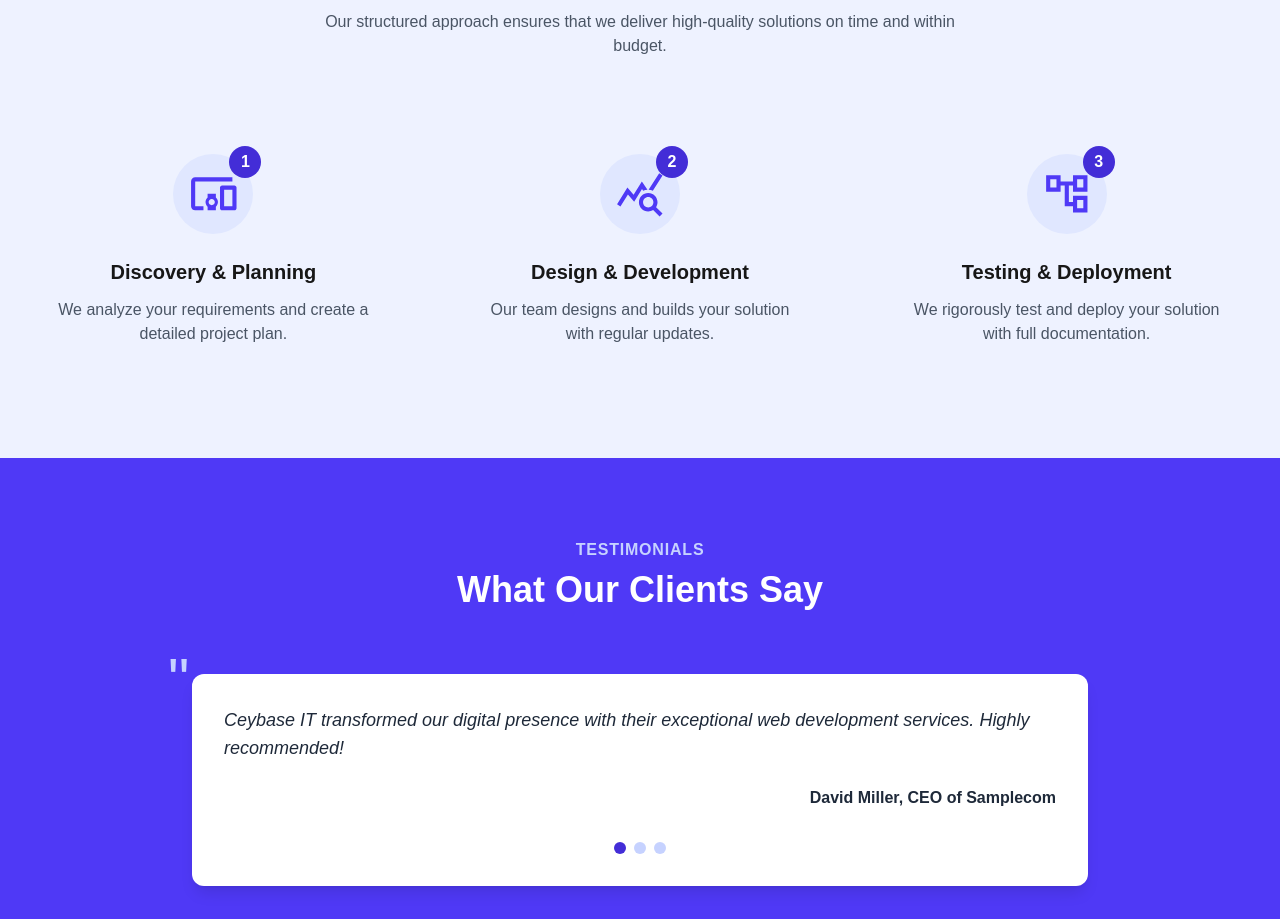
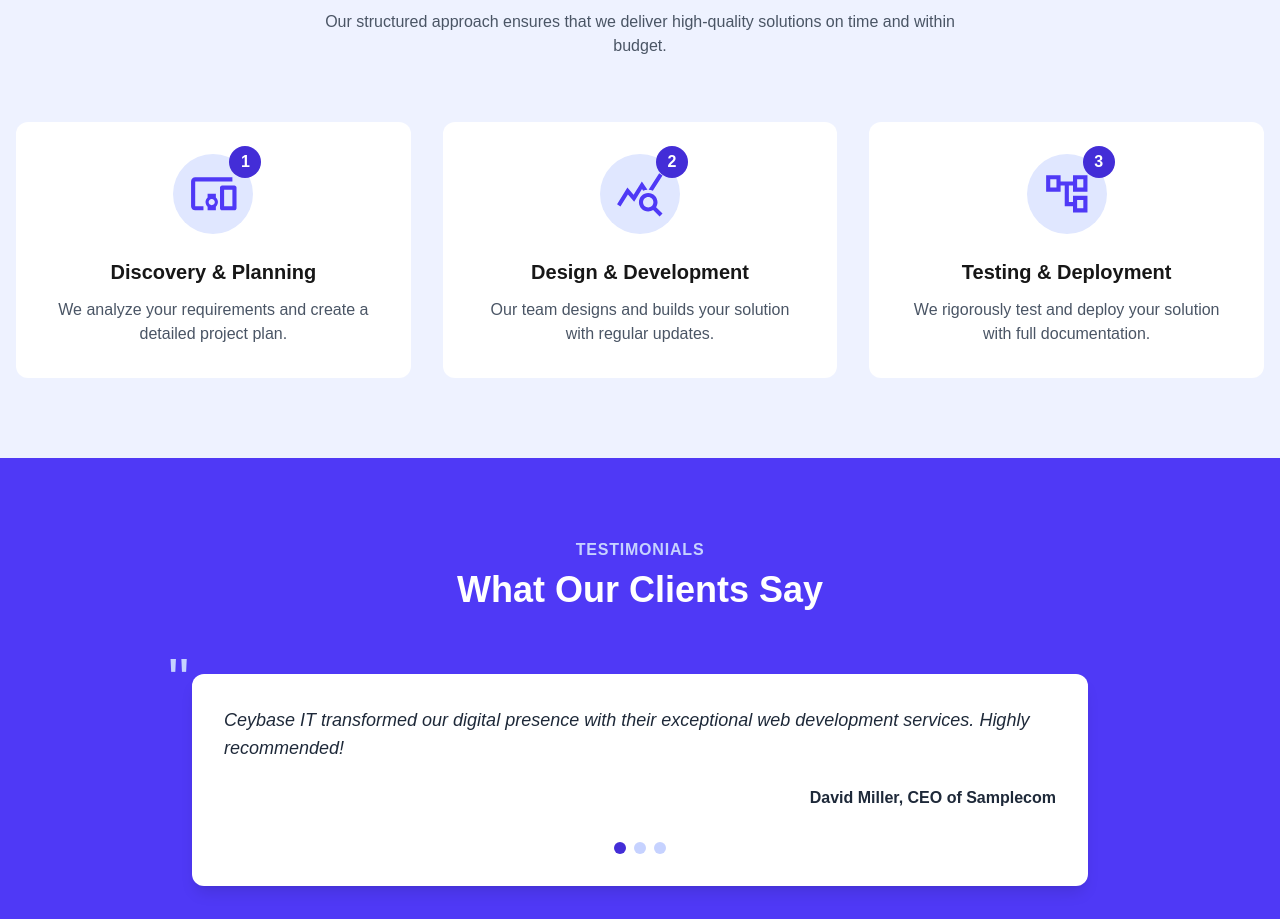
Before and after one commit to DMS-ranil/test-ceybaseit-web, a Next.js app: page /test-ceybaseit-web/ in a window 1280 px wide. Shown: the part 4120-5039 px from the top of the page. Built offline with nearby package versions, Linux system fonts and the light colour scheme.

Commit message:
Update page.tsx

```diff
--- a/src/app/page.tsx
+++ b/src/app/page.tsx
@@ -666,7 +666,7 @@ export default function Home() {
               <motion.div
                 key={step.step}
                 whileHover={{ scale: 1.05 }}
-                className="bg-indigo-50 rounded-xl p-8 text-center"
+                className="bg-white rounded-xl p-8 text-center"
                 data-aos="fade-up"
               >
                 <div className="relative inline-block mb-6">
```
